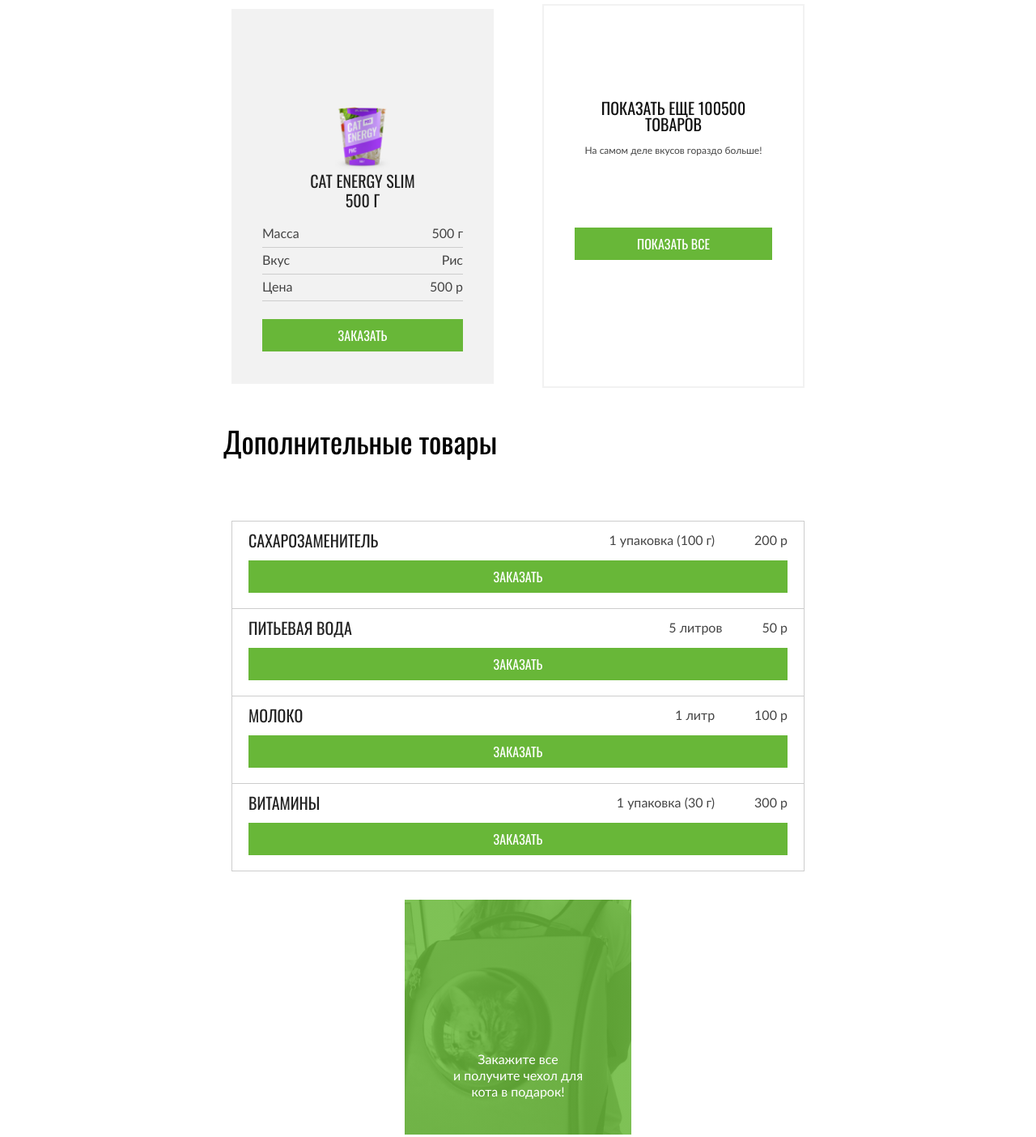
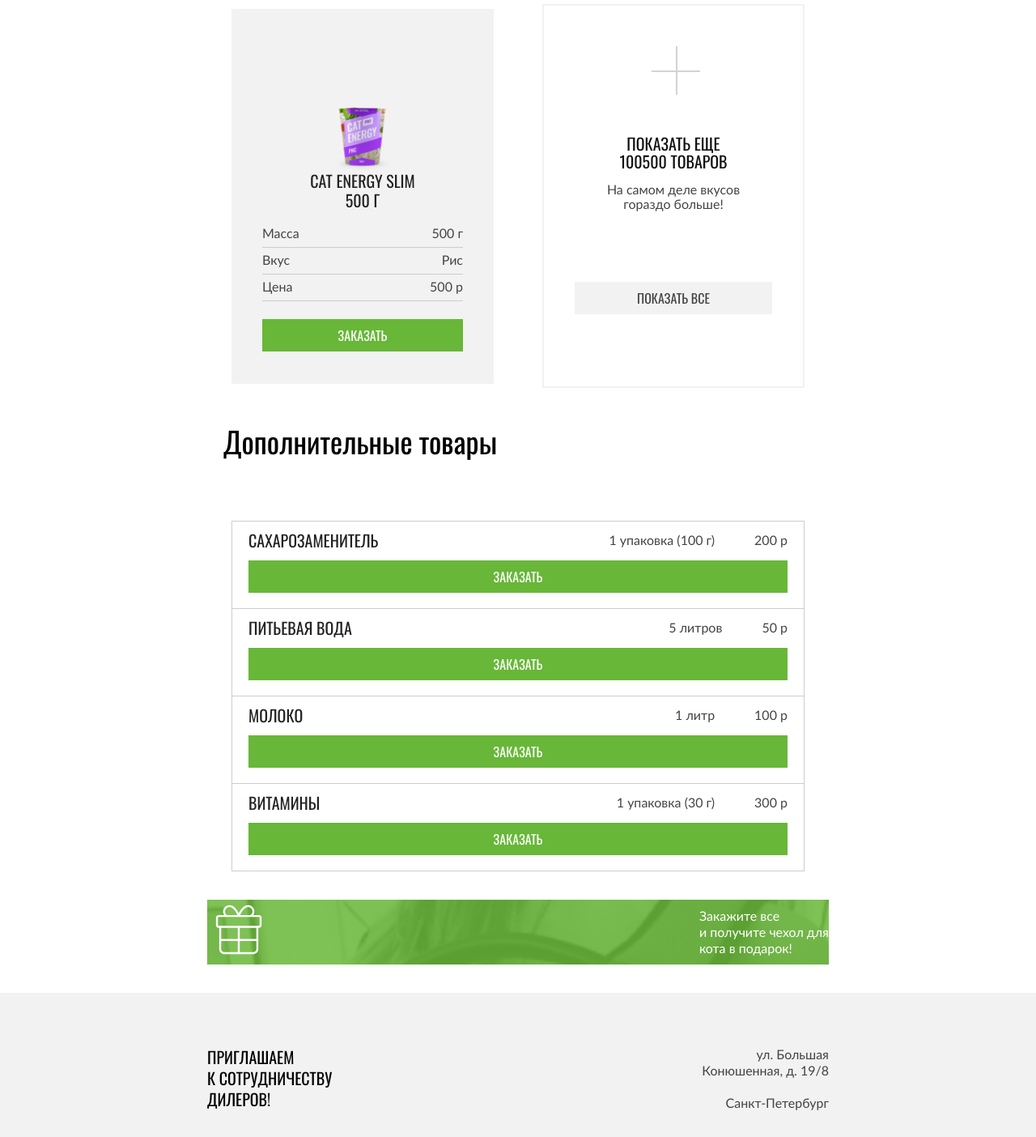
Before and after one commit to htmlacademy-adaptive/2064221-cat-energy-27, a website: page source/catalog.html in a window 1280 px wide. Shown: the part 2160-3564 px from the top of the page at 81% size. Drawn offline with nearby package versions, Linux system fonts and the light colour scheme; files that its build step writes are made by us from their sources.

Commit message:
добавляет мелкие изображения часть 2

```diff
--- a/source/catalog.html
+++ b/source/catalog.html
@@ -241,7 +241,7 @@
             <p class="product-catalog__more-text">
               На самом деле вкусов гораздо больше!
             </p>
-            <button class="product-catalog__more-button button" type="button">
+            <button class="product-catalog__more-button" type="button">
               Показать все
             </button>
           </div>
@@ -250,7 +250,7 @@
     </section>
     <section class="additives container">
       <div class="additives__wrapper-block">
-        <h2 class="additives__title">Дополнительные товары</h2>
+        <h2 class="additives__title"><span class="additives__title-background">Дополнительные товары</span></h2>
         <div class="additives__wrapper">
           <div class="additives__list">
             <h3 class="additives__description">Сахарозаменитель</h3>
--- a/source/sass/blocks/achievements.scss
+++ b/source/sass/blocks/achievements.scss
@@ -77,7 +77,6 @@
   @media (min-width: $desktop-width) {
     flex-direction: row;
     margin-left: 0;
-    padding-top: 55px;
   }
 }
 
--- a/source/sass/blocks/additives-bonus.scss
+++ b/source/sass/blocks/additives-bonus.scss
@@ -1,7 +1,7 @@
 .additives-bonus {
   background-image: linear-gradient(to right, rgba(104, 183, 56, 0.85), rgba(104, 183, 56, 0.85)), url("../../img/background_cat_bonus.png");
   background-repeat: no-repeat;
-  background-size: 280px 290px, 280px 290px;
+  background-size: cover;
   background-position: top center;
   display: block;
 }
@@ -9,6 +9,25 @@
 .additives-bonus__inner {
   color: $white;
   text-align: center;
+
+  &::before {
+    display: block;
+    width: 78px;
+    height: 80px;
+    background: url("../../img/bonus_icon_gif.svg");
+    content: "";
+    margin: 0 auto 48px;
+
+    @media (min-width: $tablet-width) {
+      margin: 0;
+    }
+  }
+
+  @media (min-width: $tablet-width) {
+    display: flex;
+    justify-content: space-between;
+    align-items: center;
+  }
 }
 
 .additives-bonus__text {
@@ -16,7 +35,10 @@
   font-weight: 400;
   font-size: 16px;
   line-height: 20px;
-  margin: 0;
-  padding: 187px 0 43px 0;
-  width: 100%;
+  margin: 0 auto;
+
+  @media (min-width: $tablet-width) {
+    margin: 0;
+    text-align: left;
+  }
 }
--- a/source/sass/blocks/additives.scss
+++ b/source/sass/blocks/additives.scss
@@ -17,6 +17,7 @@
 }
 
 .additives__title {
+  position: relative;
   font-family: "Oswald", sans-serif;
   font-weight: 400;
   font-size: 24px;
--- a/source/sass/blocks/contacts.scss
+++ b/source/sass/blocks/contacts.scss
@@ -67,8 +67,8 @@
 
   @media (min-width: $desktop-width) {
     background-color: $white;
-    padding: 56px 80px 50px 80px;
-    width: 565px;
+    padding: 60px 60px 56px 80px;
+    width: 425px;
   }
 }
 
--- a/source/sass/blocks/main-footer.scss
+++ b/source/sass/blocks/main-footer.scss
@@ -65,7 +65,7 @@
   @media (min-width: $desktop-width) {
     position: relative;
     z-index: 1;
-    height: 400px;
+    height: 282px;
   }
 }
 
@@ -83,6 +83,6 @@
 
 .main-footer__iframe {
   width: 100%;
-  height: 362px;
+  height: 400px;
   border: none;
 }
--- a/source/sass/blocks/product-catalog.scss
+++ b/source/sass/blocks/product-catalog.scss
@@ -66,6 +66,29 @@
     margin-top: 82px;
     background-image: none;
     border: 2px solid #f2f2f2;
+  }
+}
+
+.product-catalog__specification--more::before {
+  width: 30px;
+  height: 30px;
+  margin-bottom: 25px;
+  background-image: url("../../img/plus.svg");
+  background-repeat: no-repeat;
+  content: "";
+  margin-left: 125px;
+
+  @media (min-width: $tablet-width) {
+    width: 60px;
+    height: 60px;
+    margin-bottom: 49px;
+    margin-left: 95px;
+    background-image: url("../../img/plus_big.svg");
+    background-repeat: no-repeat;
+  }
+
+  @media (min-width: $desktop-width) {
+    margin-left: 60px;
   }
 }
 
@@ -167,8 +190,9 @@
 
   @media (min-width: $tablet-width) {
     font-size: 20px;
-    line-height: 20px;
-    margin-bottom: 15px;
+    line-height: 22px;
+    margin: 0 auto 15px;
+    width: 134px;
   }
 }
 
@@ -181,16 +205,24 @@
   color: $darkgrey;
 
   @media (min-width: $tablet-width) {
-    margin-bottom: 87px;
+    margin: 0 auto 87px;
+    width: 170px;
+    font-size: 16px;
+    line-height: 18px;
+
   }
 }
 
 .product-catalog__more-button {
   cursor: pointer;
   width: 100%;
+  font-family: "Oswald", sans-serif;
+  font-weight: 400;
   height: 40px;
   font-size: 16px;
   line-height: 20px;
+  text-transform: uppercase;
   color: $darkgrey;
   background-color: $lightgrey;
+  border: none;
 }
--- a/source/sass/blocks/selection-program.scss
+++ b/source/sass/blocks/selection-program.scss
@@ -19,7 +19,6 @@
   background-color: #f2f2f2;
 
   @media (min-width: $tablet-width) {
-    margin-bottom: 30px;
     padding: 77px 60px 57px 52px;
   }
 }
```
Also changed, not shown: source/form.html (+1 -2 lines), source/index.html (+1 -1 lines), source/img/bonus_icon_gif.svg (added), source/img/plus.svg (added), source/img/plus_big.svg (added).
